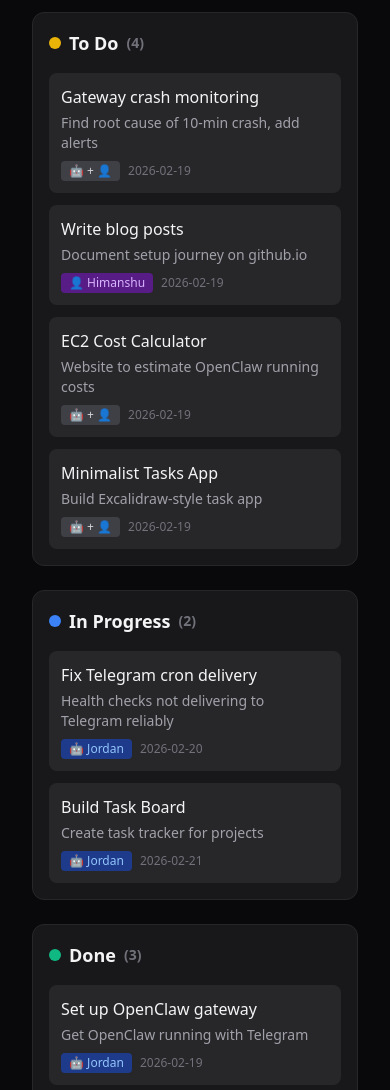
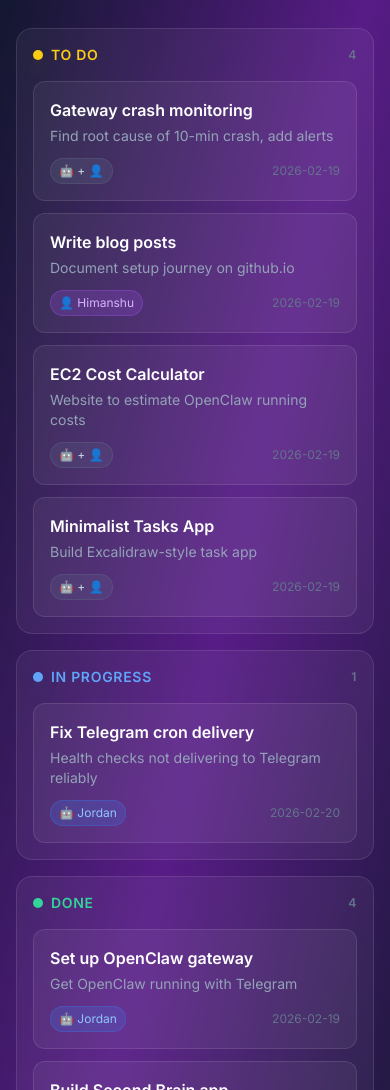
Before and after one commit to JordanBot15/tasks, a plain HTML site: page index.html in a window 390 px wide. Shown: the part 92-1182 px from the top of the page. Drawn offline with nearby package versions, Linux system fonts and the light colour scheme.

Commit message:
Mobile-friendly modern design

```diff
--- a/index.html
+++ b/index.html
@@ -5,48 +5,65 @@
   <meta name="viewport" content="width=device-width, initial-scale=1.0">
   <title>🎯 Task Board</title>
   <script src="https://cdn.tailwindcss.com"></script>
+  <link href="https://fonts.googleapis.com/css2?family=Inter:wght@400;500;600;700&display=swap" rel="stylesheet">
+  <style>
+    * { font-family: 'Inter', sans-serif; }
+    .card { backdrop-filter: blur(10px); }
+    @keyframes fadeIn { from { opacity: 0; transform: translateY(10px); } to { opacity: 1; transform: translateY(0); } }
+    .animate-fade { animation: fadeIn 0.3s ease-out; }
+  </style>
 </head>
-<body class="bg-zinc-950 text-zinc-100 min-h-screen p-8">
-  <div class="max-w-6xl mx-auto">
-    <h1 class="text-4xl font-bold mb-8">🎯 Task Board</h1>
+<body class="bg-gradient-to-br from-slate-900 via-purple-900 to-slate-900 text-white min-h-screen">
 
-    <div class="grid grid-cols-1 md:grid-cols-3 gap-6">
+  <div class="max-w-7xl mx-auto px-4 py-6">
+
+    <!-- Header -->
+    <header class="text-center mb-8">
+      <h1 class="text-3xl md:text-4xl font-bold bg-gradient-to-r from-emerald-400 to-cyan-400 bg-clip-text text-transparent inline-flex items-center gap-3">
+        <span>🎯</span> Task Board
+      </h1>
+      <p class="text-slate-400 mt-2 text-sm">Track our projects in real-time</p>
+    </header>
+
+    <!-- Columns -->
+    <div class="grid grid-cols-1 md:grid-cols-3 gap-4 md:gap-6">
 
       <!-- To Do -->
-      <div class="bg-zinc-900 rounded-xl p-4 border border-zinc-800">
-        <h2 class="text-lg font-semibold mb-4 flex items-center gap-2">
-          <span class="w-3 h-3 rounded-full bg-yellow-500"></span>
-          To Do
-          <span class="text-zinc-500 text-sm" id="todo-count">(0)</span>
+      <div class="bg-white/5 backdrop-blur-md rounded-2xl p-4 border border-white/10">
+        <h2 class="text-sm font-semibold uppercase tracking-wider mb-4 flex items-center gap-2">
+          <span class="w-2.5 h-2.5 rounded-full bg-yellow-400 shadow-lg shadow-yellow-400/50"></span>
+          <span class="text-yellow-400">To Do</span>
+          <span class="text-slate-500 text-xs ml-auto" id="todo-count">0</span>
         </h2>
         <div id="todo" class="space-y-3"></div>
       </div>
 
       <!-- In Progress -->
-      <div class="bg-zinc-900 rounded-xl p-4 border border-zinc-800">
-        <h2 class="text-lg font-semibold mb-4 flex items-center gap-2">
-          <span class="w-3 h-3 rounded-full bg-blue-500"></span>
-          In Progress
-          <span class="text-zinc-500 text-sm" id="inprogress-count">(0)</span>
+      <div class="bg-white/5 backdrop-blur-md rounded-2xl p-4 border border-white/10">
+        <h2 class="text-sm font-semibold uppercase tracking-wider mb-4 flex items-center gap-2">
+          <span class="w-2.5 h-2.5 rounded-full bg-blue-400 shadow-lg shadow-blue-400/50"></span>
+          <span class="text-blue-400">In Progress</span>
+          <span class="text-slate-500 text-xs ml-auto" id="inprogress-count">0</span>
         </h2>
         <div id="inprogress" class="space-y-3"></div>
       </div>
 
       <!-- Done -->
-      <div class="bg-zinc-900 rounded-xl p-4 border border-zinc-800">
-        <h2 class="text-lg font-semibold mb-4 flex items-center gap-2">
-          <span class="w-3 h-3 rounded-full bg-emerald-500"></span>
-          Done
-          <span class="text-zinc-500 text-sm" id="done-count">(0)</span>
+      <div class="bg-white/5 backdrop-blur-md rounded-2xl p-4 border border-white/10">
+        <h2 class="text-sm font-semibold uppercase tracking-wider mb-4 flex items-center gap-2">
+          <span class="w-2.5 h-2.5 rounded-full bg-emerald-400 shadow-lg shadow-emerald-400/50"></span>
+          <span class="text-emerald-400">Done</span>
+          <span class="text-slate-500 text-xs ml-auto" id="done-count">0</span>
         </h2>
         <div id="done" class="space-y-3"></div>
       </div>
 
     </div>
 
-    <div class="mt-8 text-center text-zinc-500 text-sm">
-      Built with Jordan 🤖 | <a href="https://jordanbot15.github.io/second-brain/" class="text-emerald-400 hover:underline">Second Brain</a>
-    </div>
+    <!-- Footer -->
+    <footer class="text-center mt-8 text-slate-500 text-xs">
+      Built with 🤖 <a href="https://jordanbot15.github.io/second-brain/" class="text-emerald-400 hover:underline">Second Brain</a>
+    </footer>
   </div>
 
   <script>
@@ -55,39 +72,41 @@
       {id: 2, title: "Build Second Brain app", description: "Create knowledge base app with journal, concepts, projects", status: "done", assignee: "Jordan", created: "2026-02-19"},
       {id: 3, title: "Create JordanBot GitHub profile", description: "Profile README for JordanBot account", status: "done", assignee: "Jordan", created: "2026-02-19"},
       {id: 4, title: "Fix Telegram cron delivery", description: "Health checks not delivering to Telegram reliably", status: "in-progress", assignee: "Jordan", created: "2026-02-20"},
-      {id: 5, title: "Build Task Board", description: "Create task tracker for projects", status: "in-progress", assignee: "Jordan", created: "2026-02-21"},
+      {id: 5, title: "Build Task Board", description: "Create task tracker for projects", status: "done", assignee: "Jordan", created: "2026-02-21"},
       {id: 6, title: "Gateway crash monitoring", description: "Find root cause of 10-min crash, add alerts", status: "todo", assignee: "both", created: "2026-02-19"},
       {id: 7, title: "Write blog posts", description: "Document setup journey on github.io", status: "todo", assignee: "Himanshu", created: "2026-02-19"},
       {id: 8, title: "EC2 Cost Calculator", description: "Website to estimate OpenClaw running costs", status: "todo", assignee: "both", created: "2026-02-19"},
       {id: 9, title: "Minimalist Tasks App", description: "Build Excalidraw-style task app", status: "todo", assignee: "both", created: "2026-02-19"}
     ];
 
+    function getAssigneeBadge(assignee) {
+      if (assignee === 'Jordan') return '<span class="text-xs px-2 py-1 rounded-full bg-blue-500/20 text-blue-300 border border-blue-500/30">🤖 Jordan</span>';
+      if (assignee === 'Himanshu') return '<span class="text-xs px-2 py-1 rounded-full bg-purple-500/20 text-purple-300 border border-purple-500/30">👤 Himanshu</span>';
+      return '<span class="text-xs px-2 py-1 rounded-full bg-slate-500/20 text-slate-300 border border-slate-500/30">🤖 + 👤</span>';
+    }
+
+    function renderTasks(taskList, containerId) {
+      const container = document.getElementById(containerId);
+      container.innerHTML = taskList.map((task, i) => `
+        <div class="bg-white/5 rounded-xl p-4 border border-white/10 hover:bg-white/10 transition-all duration-200 animate-fade" style="animation-delay: ${i * 50}ms">
+          <div class="font-semibold text-white">${task.title}</div>
+          <div class="text-sm text-slate-400 mt-1">${task.description}</div>
+          <div class="flex items-center gap-2 mt-3">
+            ${getAssigneeBadge(task.assignee)}
+            <span class="text-xs text-slate-500 ml-auto">${task.created}</span>
+          </div>
+        </div>
+      `).join('');
+    }
+
     function render() {
       const todo = tasks.filter(t => t.status === 'todo');
       const inprogress = tasks.filter(t => t.status === 'in-progress');
       const done = tasks.filter(t => t.status === 'done');
 
-      document.getElementById('todo-count').textContent = `(${todo.length})`;
-      document.getElementById('inprogress-count').textContent = `(${inprogress.length})`;
-      document.getElementById('done-count').textContent = `(${done.length})`;
-
-      function renderTasks(taskList, containerId) {
-        const container = document.getElementById(containerId);
-        container.innerHTML = taskList.map(task => `
-          <div class="bg-zinc-800 rounded-lg p-3 hover:bg-zinc-700 transition">
-            <div class="font-medium">${task.title}</div>
-            <div class="text-sm text-zinc-400 mt-1">${task.description}</div>
-            <div class="flex items-center gap-2 mt-2">
-              <span class="text-xs px-2 py-0.5 rounded ${
-                task.assignee === 'Jordan' ? 'bg-blue-900 text-blue-300' :
-                task.assignee === 'Himanshu' ? 'bg-purple-900 text-purple-300' :
-                'bg-zinc-700 text-zinc-300'
-              }">${task.assignee === 'both' ? '🤖 + 👤' : task.assignee === 'Jordan' ? '🤖 Jordan' : '👤 ' + task.assignee}</span>
-              <span class="text-xs text-zinc-500">${task.created}</span>
-            </div>
-          </div>
-        `).join('');
-      }
+      document.getElementById('todo-count').textContent = todo.length;
+      document.getElementById('inprogress-count').textContent = inprogress.length;
+      document.getElementById('done-count').textContent = done.length;
 
       renderTasks(todo, 'todo');
       renderTasks(inprogress, 'inprogress');
```
